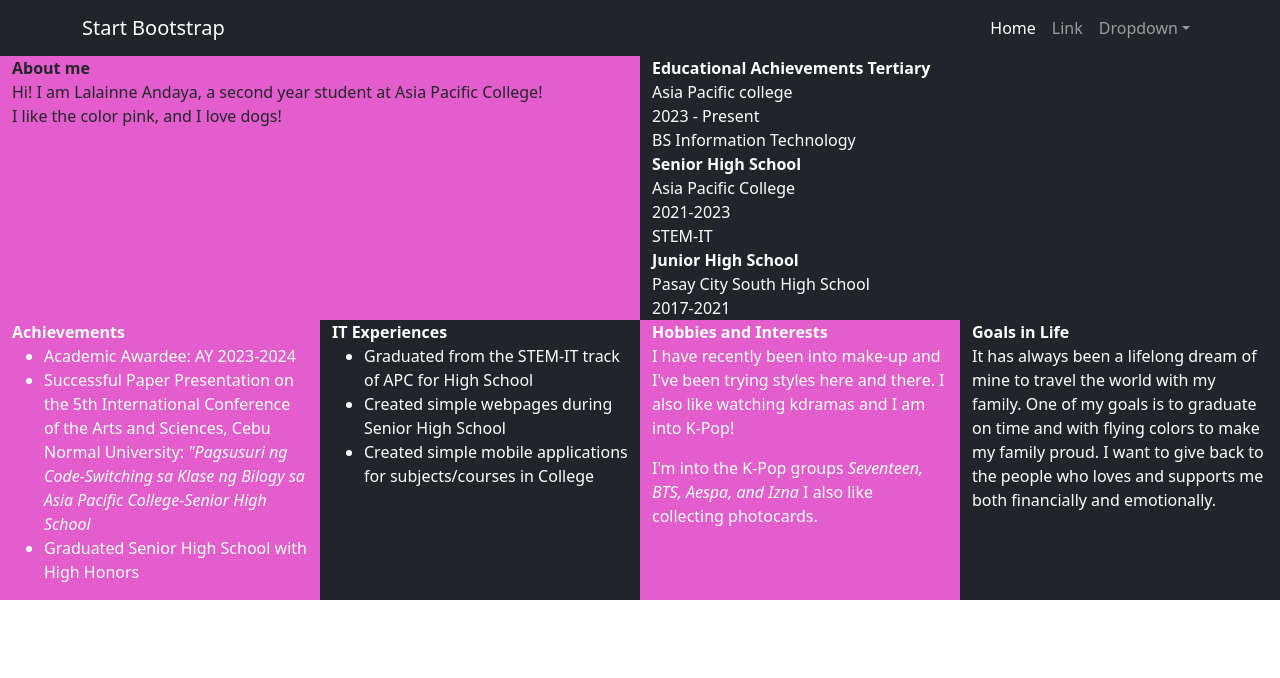
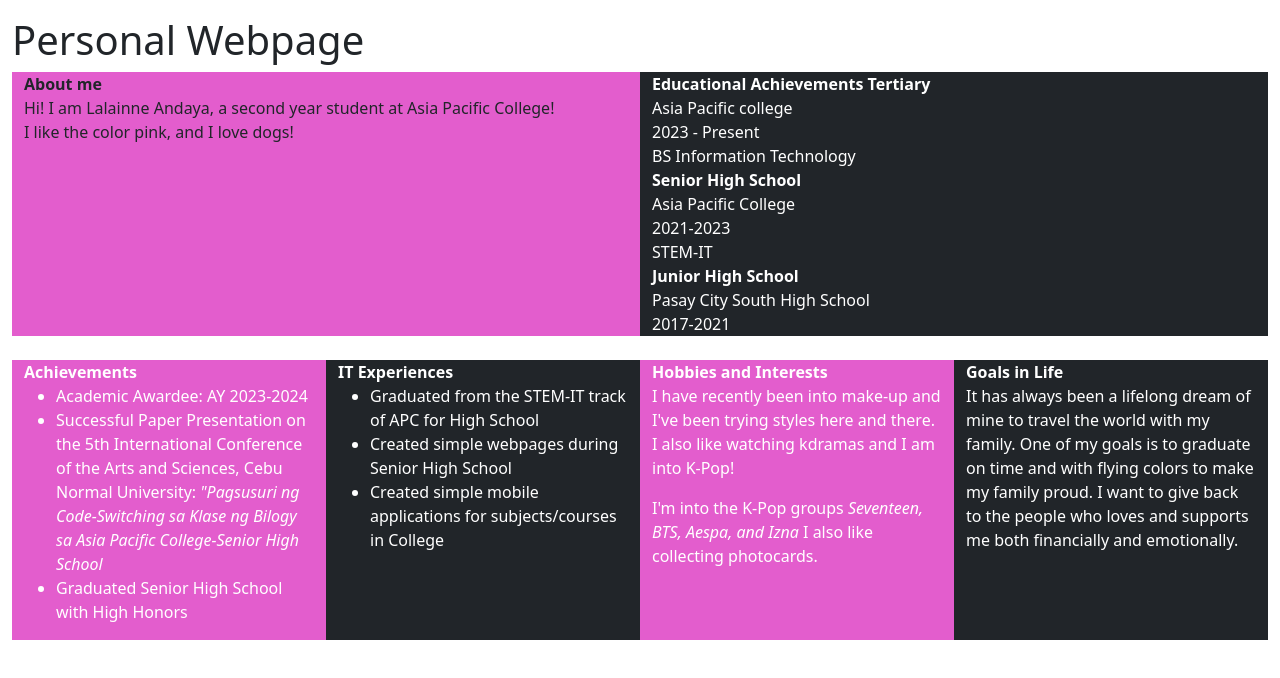
Before and after one commit to lcandaya/WEBPROG-MI231-BOOTSTRAP-TEMPLATE, a plain HTML site: page sb/index.html in a window 1280 px wide. Drawn offline with nearby package versions, Linux system fonts and the light colour scheme.

Commit message:
update on profile

```diff
--- a/sb/index.html
+++ b/sb/index.html
@@ -13,28 +13,9 @@
     </head>
     <body>
         <!-- Responsive navbar-->
-        <nav class="navbar navbar-expand-lg navbar-dark bg-dark">
-            <div class="container">
-                <a class="navbar-brand" href="#">Start Bootstrap</a>
-                <button class="navbar-toggler" type="button" data-bs-toggle="collapse" data-bs-target="#navbarSupportedContent" aria-controls="navbarSupportedContent" aria-expanded="false" aria-label="Toggle navigation"><span class="navbar-toggler-icon"></span></button>
-                <div class="collapse navbar-collapse" id="navbarSupportedContent">
-                    <ul class="navbar-nav ms-auto mb-2 mb-lg-0">
-                        <li class="nav-item"><a class="nav-link active" aria-current="page" href="#">Home</a></li>
-                        <li class="nav-item"><a class="nav-link" href="#">Link</a></li>
-                        <li class="nav-item dropdown">
-                            <a class="nav-link dropdown-toggle" id="navbarDropdown" href="#" role="button" data-bs-toggle="dropdown" aria-expanded="false">Dropdown</a>
-                            <ul class="dropdown-menu dropdown-menu-end" aria-labelledby="navbarDropdown">
-                                <li><a class="dropdown-item" href="#">Action</a></li>
-                                <li><a class="dropdown-item" href="#">Another action</a></li>
-                                <li><hr class="dropdown-divider" /></li>
-                                <li><a class="dropdown-item" href="#">Something else here</a></li>
-                            </ul>
-                        </li>
-                    </ul>
-                </div>
-            </div>
-        </nav>
-        <!-- Page content-->
+        <div class="container-fluid mt-3">
+            <h1>Personal Webpage</h1>
+
             <div class="container-fluid">
               <div class="row">
                 <div class="col-md" style="background-color: rgb(227, 93, 205);"><strong>About me </strong>
@@ -55,6 +36,8 @@
                 </div>
               </div>
             </div>
+            <br>
+
             <div class="container-fluid">
               <div class="row">
                 <div class="col-md text-white" style="background-color: rgb(227, 93, 205);"><strong>Achievements</strong>
```
Lines whose indentation alone changed are shown as unchanged.
